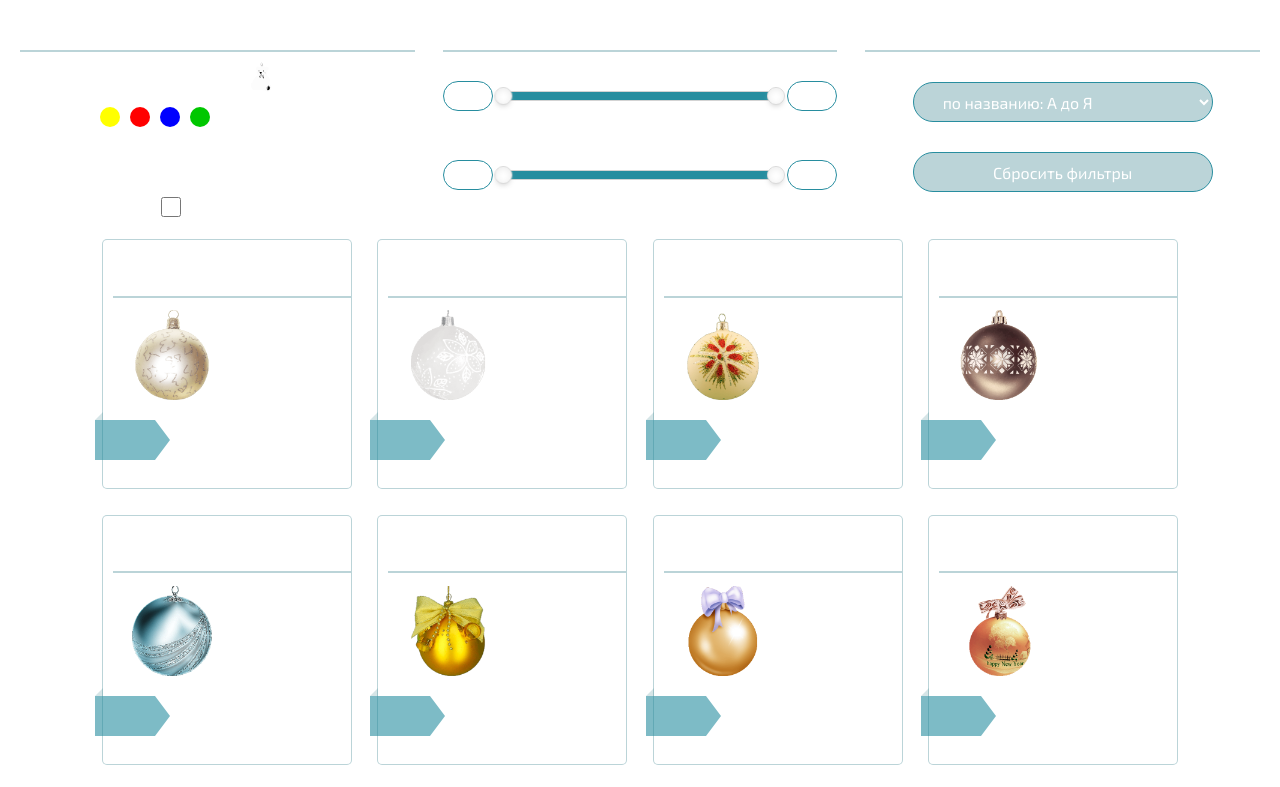
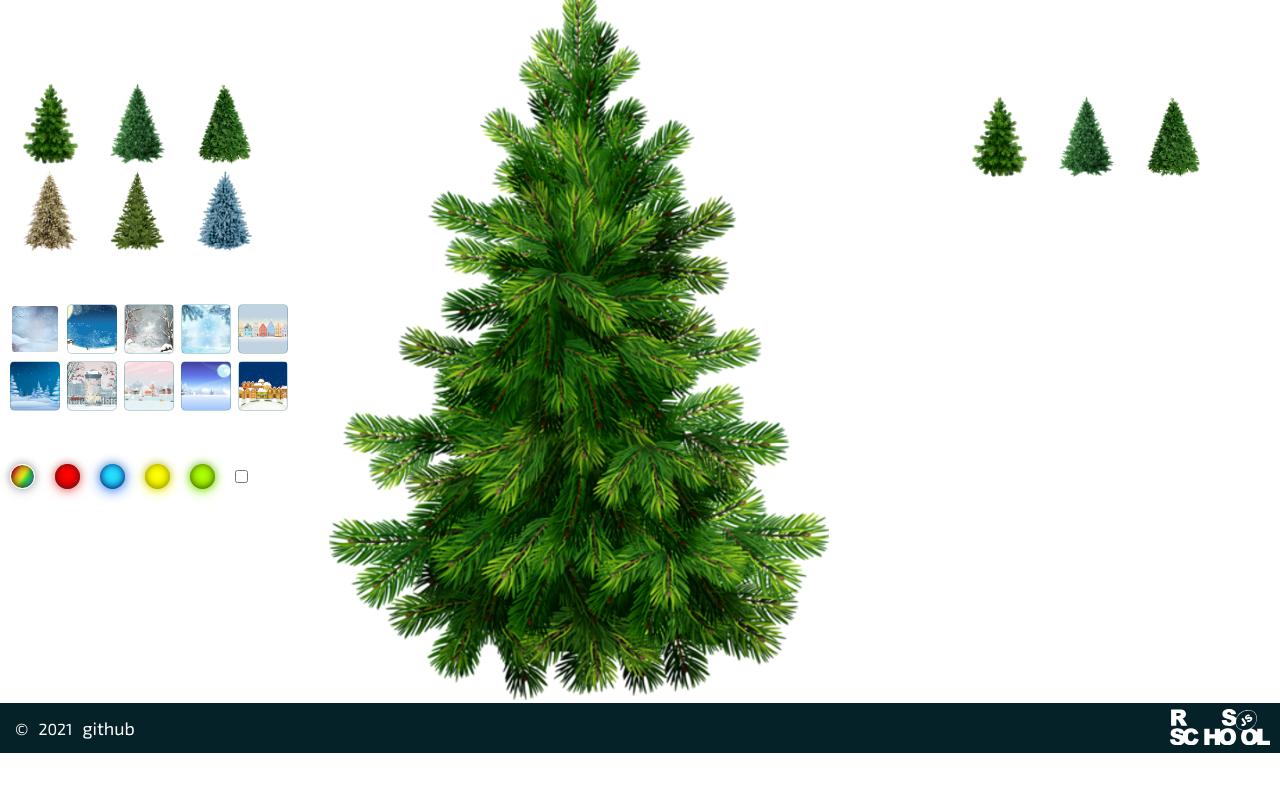
Before and after one commit to mabogdanets/christmas, a website built with webpack: page src/index.html in a window 1280 px wide. Shown: the part 64-851 px from the top of the page. After the commit the page ends 817 px from the top, so only its background shows below. Built offline with nearby package versions, Linux system fonts and the light colour scheme; files whose address does not match are found by name.

Commit message:
feat: add selected toys to tree-page

```diff
--- a/src/index.html
+++ b/src/index.html
@@ -11,7 +11,8 @@
 <link href="https://fonts.googleapis.com/css2?family=Exo+2:wght@300;400;500;600;700;900&display=swap" rel="stylesheet">
 </head>
 <body>
-  <header><h1 id="h1">Наряди ёлку</h1>
+  <header>
+    <h1 id="h1">Наряди ёлку</h1>
     <div class="wrapper header-wrapper">
       <nav class="header__nav">
         <ul class="nav__items">
@@ -47,7 +48,7 @@
         <button type="button" class="start-btn">Начать</button>
       </div>
     </div>
-    <div class="page toys-page">
+    <div class="page toys-page hide">
       <div class="wrapper toys-page-wrapper">
         <div class="filters">
           <div class="filter filter__property">
@@ -112,9 +113,74 @@
         </div>
       </div>
     </div>
-    <div class="page tree-page hide">
+    <div class="page tree-page">
       <div class="wrapper tree-page-wrapper">
+        <section class="tree-settings">
+          <div class="music-snow">
+            <span class="music"></span>
+            <span class="snow"></span>
+          </div>
+          <div class="choose-tree">
+            <h2 class="section__title">Выберите ёлку</h2>
+            <div class="tree-cards">
+              <div class="tree-card active"></div>
+              <div class="tree-card"></div>
+              <div class="tree-card"></div>
+              <div class="tree-card"></div>
+              <div class="tree-card"></div>
+              <div class="tree-card"></div>
+            </div>
+          </div>
+          <div class="choose-bg">
+            <h2 class="section__title">Выберите фон</h2>
+            <div class="bg-cards">
+              <div class="bg-card active"></div>
+              <div class="bg-card"></div>
+              <div class="bg-card"></div>
+              <div class="bg-card"></div>
+              <div class="bg-card"></div>
+              <div class="bg-card"></div>
+              <div class="bg-card"></div>
+              <div class="bg-card"></div>
+              <div class="bg-card"></div>
+              <div class="bg-card"></div>
+            </div>
+          </div>
+          <div class="choose-lights">
+            <h2 class="section__title">Выберите гирлянду</h2>
+            <div class="lights">
+              <span class="light light-multi active"></span>
+              <span class="light light-red"></span>
+              <span class="light light-blue"></span>
+              <span class="light light-yellow"></span>
+              <span class="light light-green"></span>
+              <input type="checkbox" name="light-switch" id="light-switch">
+            </div>
+          </div>
+        </section>
+        <section class="tree">
+          <div class="snow-block"></div>
+          <div class="lights-bloack"></div>
+          <map name="tree-map"></map>
+          <img src="./assets/tree/1.png" alt="tree">
+        </section>
+        <section class="tree-toys-settings">
+          <div class="choose-toy">
+            <h2 class="section__title">Игрушки</h2>
+            <div class="selected-toys">
+            </div>
+          </div>
+          <div class="saved-trees">
+            <h2 class="section__title">Вы нарядили</h2>
+            <div class="trees-slider">
+              <div class="saved-tree"></div>
+              <div class="saved-tree"></div>
+              <div class="saved-tree"></div>
 
+            </div>
+          </div>
+        </section>
+        </section>
       </div>
     </div>
   </main>
--- a/src/scss/base/_typography.scss
+++ b/src/scss/base/_typography.scss
@@ -22,3 +22,14 @@
   line-height: 22px;
   font-size: 2rem;
 }
+.section__title {
+  font-weight: 300;
+  text-transform: uppercase;
+  padding: 7px;
+}
+.filter__title {
+  font-weight: 300;
+  text-transform: uppercase;
+  padding: 7px;
+  border-bottom: 2px solid $color-blue;
+}
--- a/src/scss/components/_filters.scss
+++ b/src/scss/components/_filters.scss
@@ -11,12 +11,7 @@
   background-color: rgba(255, 255, 255, 0.1);
   padding: 10px;
 }
-.filter__title {
-  font-weight: 300;
-  text-transform: uppercase;
-  padding: 7px;
-  border-bottom: 2px solid $color-blue;
-}
+
 .filter__property,
 .filter__sort,
 .filter__range {
--- a/src/scss/layout/_start-page.scss
+++ b/src/scss/layout/_start-page.scss
@@ -1,11 +1,12 @@
-.start-page {
+.start-page,
+.tree-page {
   margin: 0 auto;
   background: url("/src/assets/bg.jpg") no-repeat center;
   background-size: cover;
   min-height: calc(100vh - 100px);
 }
 
-.start-page-wrapper {
+.start-page-wrapper{
   display: flex;
   flex-direction: column;
   justify-content: center;
--- a/src/scss/layout/_tree-page.scss
+++ b/src/scss/layout/_tree-page.scss
@@ -0,0 +1,6 @@
+.tree-page-wrapper {
+  display: grid;
+  grid-template-columns: 1fr 2fr 1fr;
+  gap: 0.5em;
+  justify-content: center;
+}
--- /dev/null
+++ b/src/scss/layout/_tree-settings.scss
@@ -0,0 +1,157 @@
+.tree-settings,
+.tree-toys-settings {
+  display: flex;
+  flex-direction: column;
+  align-items: start;
+  gap: 20px;
+}
+.music-snow {
+  display: flex;
+  align-items: center;
+}
+.music-snow > span {
+  display: inline-block;
+  width: 25px;
+  height: 25px;
+  background-size: 25px 25px;
+  cursor: pointer;
+  margin: 20px 15px 0px;
+  background-repeat: no-repeat;
+  &:hover {
+    transform: scale(1.05);
+  }
+  &.music {
+    background-image: url("/src/assets/svg/audio.svg");
+    &.active {
+      background-image: url("/src/assets/svg/mute.svg");
+    }
+  }
+  &.snow {
+    background-image: url("/src/assets/svg/snow.svg");
+    &.active {
+      filter: invert(40%) sepia(53%)  brightness(100%);
+    }
+  }
+}
+
+.tree-cards,
+.bg-cards,
+.selected-toys {
+  display: flex;
+  flex-wrap: wrap;
+  gap: 7px;
+}
+.tree-card {
+  height: 80px;
+  width: 80px;
+  border-radius: 5px;
+  backdrop-filter: blur(10px);
+  background-color: rgba(255, 255, 255, 0.1);
+  background-position: center center;
+  background-size: 55px 80px;
+  background-repeat: no-repeat;
+  cursor: pointer;
+  &:nth-child(1){
+    background-image: url("/src/assets/tree/1.png");
+  }
+  &:nth-child(2){
+    background-image: url("/src/assets/tree/2.png");
+  }
+  &:nth-child(3){
+    background-image: url("/src/assets/tree/3.png");
+  }
+  &:nth-child(4){
+    background-image: url("/src/assets/tree/4.png");
+  }
+  &:nth-child(5){
+    background-image: url("/src/assets/tree/5.png");
+  }
+  &:nth-child(6){
+    background-image: url("/src/assets/tree/6.png");
+  }
+  &.active {
+    backdrop-filter: blur(10px);
+    background-color: rgba(255, 255, 255, 0.5);
+  }
+}
+.bg-card {
+  height: 50px;
+  width: 50px;
+  border: 1px solid $color-blue;
+  border-radius: 5px;
+  background-position: center center;
+  background-size: cover;
+  background-repeat: no-repeat;
+  cursor: pointer;
+  &:nth-child(1){
+    background-image: url("/src/assets/bg/1.jpg");
+  }
+  &:nth-child(2){
+    background-image: url("/src/assets/bg/2.jpg");
+  }
+  &:nth-child(3){
+    background-image: url("/src/assets/bg/3.jpg");
+  }
+  &:nth-child(4){
+    background-image: url("/src/assets/bg/4.jpg");
+  }
+  &:nth-child(5){
+    background-image: url("/src/assets/bg/5.jpg");
+  }
+  &:nth-child(6){
+    background-image: url("/src/assets/bg/6.jpg");
+  }
+  &:nth-child(7){
+    background-image: url("/src/assets/bg/7.jpg");
+  }
+  &:nth-child(8){
+    background-image: url("/src/assets/bg/8.jpg");
+  }
+  &:nth-child(9){
+    background-image: url("/src/assets/bg/9.jpg");
+  }
+  &:nth-child(10){
+    background-image: url("/src/assets/bg/10.jpg");
+  }
+  &.active {
+    border: 2px solid white;
+  }
+}
+
+.lights {
+  display: flex;
+  gap: 20px;
+  padding-bottom: 20px;
+  align-items: center;
+}
+
+.light {
+  width: 25px;
+  height: 25px;
+  border-radius: 50%;
+  cursor: pointer;
+  &.light-multi{
+    background: linear-gradient(
+124deg, #ff2400, #e81d1d, #e8b71d, #e3e81d, #1de840, #1ddde8, #2b1de8);
+    box-shadow: rgb(0 0 0 / 20%) 0 -1px 7px 1px, inset #441313 0 -1px 9px, #ccc 0 2px 12px;
+  }
+  &.light-red {
+    background-color: #F00;
+    box-shadow: rgb(0 0 0 / 20%) 0 -1px 7px 1px, inset #441313 0 -1px 9px, rgb(255 0 0 / 50%) 0 2px 12px;
+  }
+  &.light-blue {
+    background-color: #24E0FF;
+    box-shadow: rgb(0 0 0 / 20%) 0 -1px 7px 1px, inset #006 0 -1px 9px, #3f8cff 0 2px 14px;
+  }
+  &.light-yellow {
+    background-color: #FF0;
+    box-shadow: rgb(0 0 0 / 20%) 0 -1px 7px 1px, inset #808002 0 -1px 9px, #ff0 0 2px 12px;
+  }
+  &.light-green {
+    background-color: #ABFF00;
+    box-shadow: rgb(0 0 0 / 20%) 0 -1px 7px 1px, inset #304701 0 -1px 9px, #89ff00 0 2px 12px;
+  }
+  &.active {
+    border: 1px solid white;
+  }
+}
--- /dev/null
+++ b/src/scss/layout/_tree-toys-settings.scss
@@ -0,0 +1,70 @@
+
+.choose-toy {
+  margin-top: 25px;
+}
+
+.selected-toy {
+  display: flex;
+  align-items: center;
+  justify-content: center;
+  height: 60px;
+  width: 60px;
+  border-radius: 5px;
+  backdrop-filter: blur(5px);
+  background-color: rgba(255, 255, 255, 0.1);
+  background-position: center center;
+  background-size: contain;
+  background-repeat: no-repeat;
+  cursor: pointer;
+}
+.selected-toy-img {
+  position: absolute;
+  height: auto;
+  max-width: 80%;
+}
+
+.selected-toys-amoumt {
+  z-index: 100;
+  position: absolute;
+  left: 40px;
+  bottom: 40px;
+  width: 20px;
+  height: 20px;
+  line-height: 19px;
+  text-align: center;
+  background-color: $color-light-blue;
+  border-radius: 50%;
+}
+.trees-slider {
+  display: flex;
+  flex-wrap: nowrap;
+  gap: 7px;
+  overflow-x: auto;
+}
+
+.saved-tree {
+  height: 80px;
+  width: 80px;
+  border-radius: 5px;
+  backdrop-filter: blur(10px);
+  background-color: rgba(255, 255, 255, 0.1);
+  background-position: center center;
+  background-size: 55px 80px;
+  background-repeat: no-repeat;
+  cursor: pointer;
+  &:nth-child(1){
+    background-image: url("/src/assets/tree/1.png");
+  }
+  &:nth-child(2){
+    background-image: url("/src/assets/tree/2.png");
+  }
+  &:nth-child(3){
+    background-image: url("/src/assets/tree/3.png");
+  }
+  /*&:nth-child(4){
+    background-image: url("/src/assets/tree/4.png");
+  }
+  &:nth-child(5){
+    background-image: url("/src/assets/tree/5.png");
+  }*/
+}
--- a/src/style.scss
+++ b/src/style.scss
@@ -9,5 +9,8 @@
 @import "scss/layout/toys-page";
 @import "scss/components/toys";
 @import "scss/components/filters";
+@import "scss/components/slider";
 @import "scss/layout/tree-page";
-@import "scss/components/slider";
+@import "scss/layout/tree-block";
+@import "scss/layout/tree-settings";
+@import "scss/layout/tree-toys-settings";
--- a/src/ts/marked.ts
+++ b/src/ts/marked.ts
@@ -3,6 +3,7 @@ import { toysDiv } from "./toys";
 const markedCountSpan = document.querySelector('.marked-div__count');
 let toy = document.querySelectorAll('.toy');
 let markedNumber: number = 0;
+export let selectedToys: Set<string> = new Set;
 
 document.querySelectorAll('.toy').forEach(el => {
   el.addEventListener('click', function() {
@@ -12,13 +13,14 @@ document.querySelectorAll('.toy').forEach(el => {
       } else {
         markedNumber += 1;
         el.classList.add('marked');
+        selectedToys.add(el.getAttribute('num'));
         markedCountSpan.textContent = markedNumber.toString();
       }
     } else {
       el.classList.remove('marked');
+      selectedToys.delete(el.getAttribute('num'));
       markedNumber -= 1;
       markedCountSpan.textContent = markedNumber.toString();
     }
-
   });
 });
--- a/src/ts/toys.ts
+++ b/src/ts/toys.ts
@@ -24,6 +24,7 @@ function makeCard (card: Toy): HTMLElement {
   const bookmark = document.createElement('div');
 
   toy.classList.add('toy');
+  toy.setAttribute('num', card.num);
 
   h3.classList.add('toy__name');
   h3.textContent = card.name;
@@ -72,7 +73,7 @@ function makeCard (card: Toy): HTMLElement {
   return toy;
 }
 
-function makeCards (data: Toy[]): void{
+function makeCards (data: Toy[]): void {
   for(let i=0; i<data.length; i++) {
     if (i % 5 === 0) {
       setTimeout(()=>{}, 0);
--- /dev/null
+++ b/src/ts/tree-toys-settings.ts
@@ -0,0 +1,44 @@
+import { data, Toy } from "./data";
+import { selectedToys } from "./marked";
+
+const selectedToysDiv = document.querySelector('.selected-toys');
+
+function makeImgToy (num: string, id: string): HTMLElement {
+  const imgToy = document.createElement('img');
+  imgToy.classList.add('selected-toy-img');
+  imgToy.src=`/assets/toys/${num}.png`;
+  imgToy.id = num + "-" + id;
+  return imgToy;
+}
+
+function makeSlot (card: Toy): HTMLElement {
+  const slot = document.createElement('div');
+  const toysAmount = document.createElement('p');
+  slot.classList.add('selected-toy');
+  toysAmount.classList.add('selected-toys-amoumt');
+  toysAmount.innerText = card.count;
+  slot.append(toysAmount);
+  for (let i=1; i < Number(card.count); i++) {
+    slot.append( makeImgToy(card.num, i.toString()) );
+  }
+  return slot;
+}
+
+export function makeSlots (): void {
+  selectedToysDiv.innerHTML = '';
+  if (selectedToys.size === 0){
+    for (let i=0; i <= 19; i++) {
+      let slot = makeSlot(data[i]);
+      selectedToysDiv.append(slot);
+    }
+  } else {
+    for (let i=0; i<data.length; i++) {
+      if (selectedToys.has(data[i].num)) {
+        let slot = makeSlot(data[i]);
+        selectedToysDiv.append(slot);
+      }
+    }
+  }
+}
+
+//makeSlots();
```
Also changed, not shown: src/index.ts (+32 -6 lines), src/scss/layout/_header.scss (+12 -9 lines), src/scss/layout/_tree-block.scss (added), src/ts/tree.ts (added).
